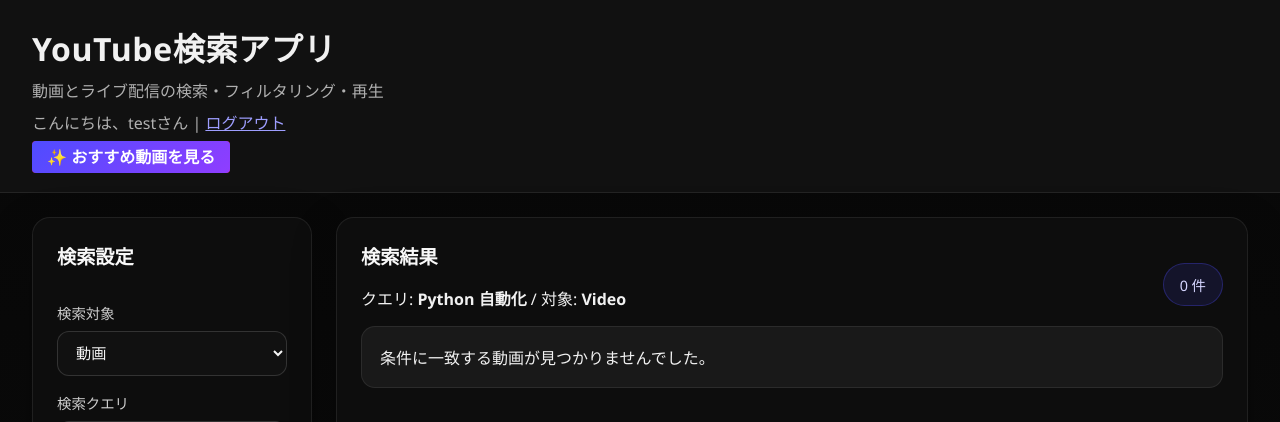
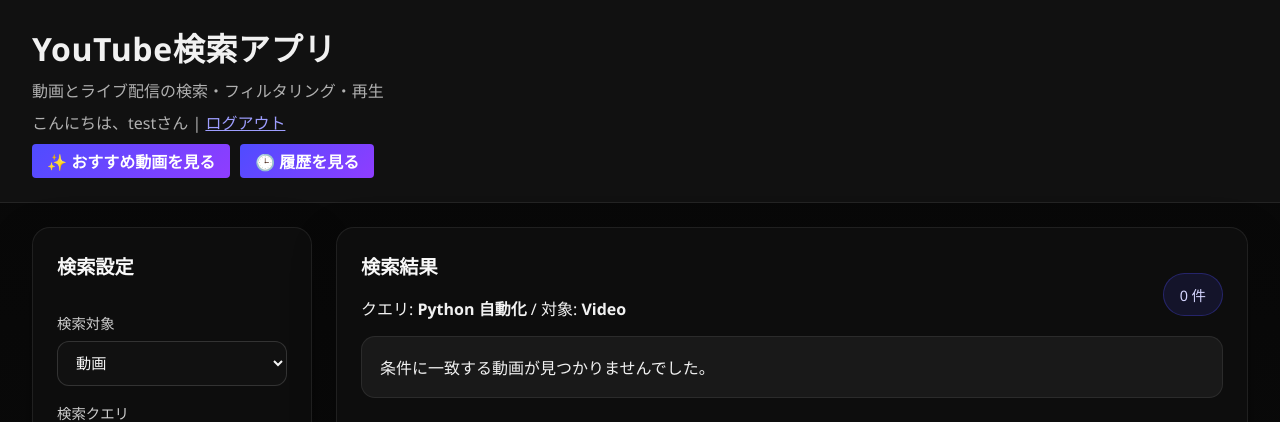
Before and after one commit to rezi7mn/youtube_search, a Django app: page / in a window 1280 px wide. Shown: the top 422 px of the page. Run offline with Django 5.2, Linux system fonts and the light colour scheme; a user stored in the database is signed in; data comes from the database, SQL or seed files in the repository; both versions use the stored data as it was after the commit; some libraries are stand-ins or nearby versions.

Commit message:
検索画面のヘッダーに履歴画面へのリンクを作成

```diff
--- a/Youtube_search_django/youtube_project/youtube_app/templates/youtube_app/search.html
+++ b/Youtube_search_django/youtube_project/youtube_app/templates/youtube_app/search.html
@@ -26,8 +26,9 @@
                     <a href="{% url 'youtube_app:login' %}">ログインはこちら</a>
                 {% endif %}
             </div>
-            <div style="margin-top: 10px;">
-                <a href="{% url 'youtube_app:recommendations' %}" class="primary-button" style="background-color: #ff0000; color: white; padding: 5px 15px; text-decoration: none; border-radius: 4px;">✨ おすすめ動画を見る</a>
+            <div style="margin-top: 10px; display: flex; gap: 10px;">
+                <a href="{% url 'youtube_app:recommendations' %}" class="primary-button" style="width: auto; background-color: #ff0000; color: white; padding: 5px 15px; text-decoration: none; border-radius: 4px;">✨ おすすめ動画を見る</a>
+                <a href="{% url 'youtube_app:history' %}" class="primary-button" style="width: auto; background-color: #444; color: white; padding: 5px 15px; text-decoration: none; border-radius: 4px;">🕒 履歴を見る</a>
             </div>
         </header>
 
```
Also changed, not shown: Youtube_search_django/youtube_project/db.sqlite3.
